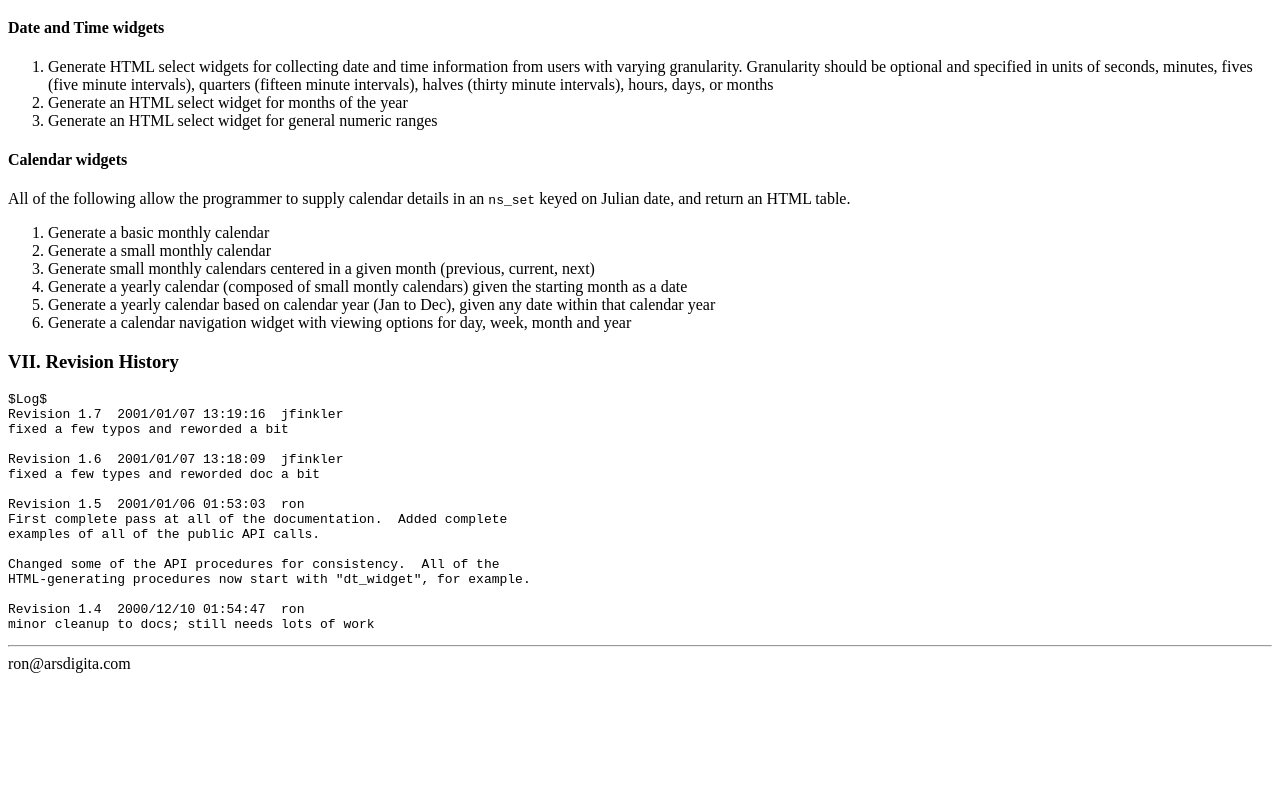
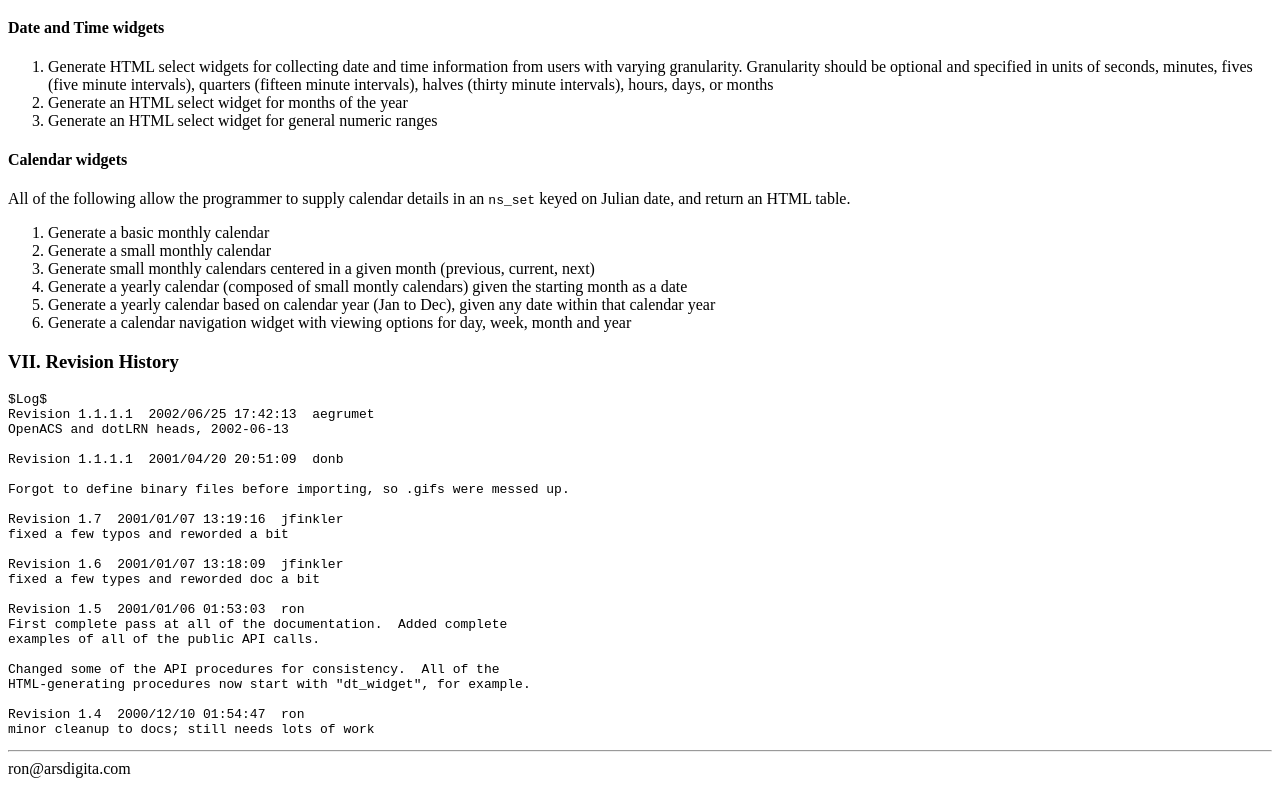
Before and after one commit to openacs/acs-datetime, a plain HTML site: page www/doc/requirements.html in a window 1280 px wide. Shown: the part 946-1732 px from the top of the page. Before the commit the page ends 1627 px from the top, so only its background shows below. Drawn offline with Linux system fonts and the light colour scheme.

Commit message:
cleanup from sloan

```diff
--- a/www/doc/requirements.html
+++ b/www/doc/requirements.html
@@ -125,6 +125,13 @@ day, week, month and year
 
 <pre>
 $Log$
+Revision 1.1.1.1  2002/06/25 17:42:13  aegrumet
+OpenACS and dotLRN heads, 2002-06-13
+
+Revision 1.1.1.1  2001/04/20 20:51:09  donb
+
+Forgot to define binary files before importing, so .gifs were messed up.
+
 Revision 1.7  2001/01/07 13:19:16  jfinkler
 fixed a few typos and reworded a bit
 
```
Also changed, not shown: 2 other files.
